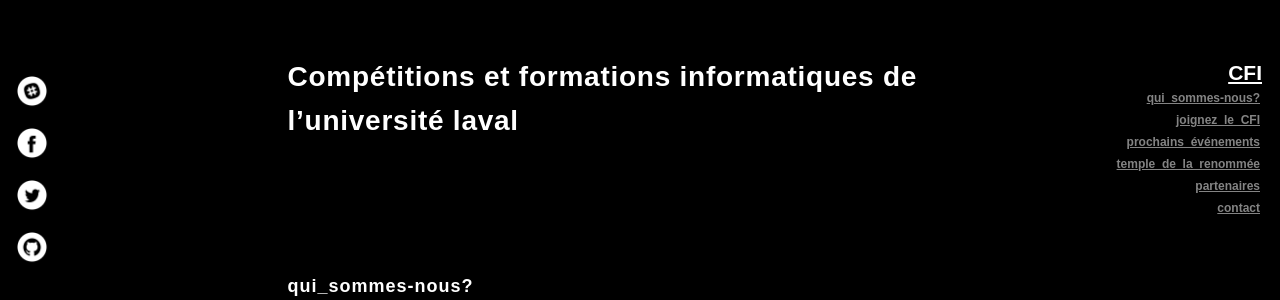
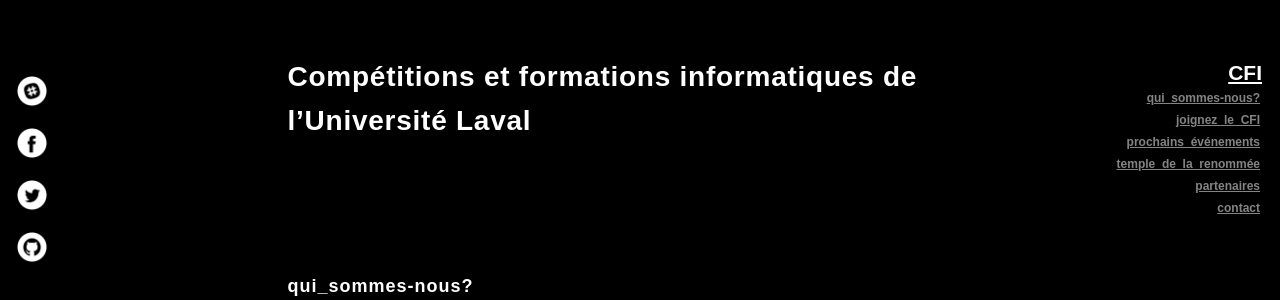
Before and after one commit to CFI-UL/cfi-ul.github.io, a Jekyll site: the page built from index.html, in a window 1280 px wide and 900 px high, scrolled down 774 px. Shown: the part 199-499 px from the top of the window. Built offline with Jekyll 4.4.1, drawn with Linux system fonts in a browser that asks for light colours.

Commit message:
Fix typo in title

```diff
--- a/index.html
+++ b/index.html
@@ -8,7 +8,7 @@
 
 <div id="title" class="section">
   <h1 class="section__title">
-    Compétitions et formations informatiques de l’université laval
+    Compétitions et formations informatiques de l’Université Laval
   </h1>
 </div>
 
```
